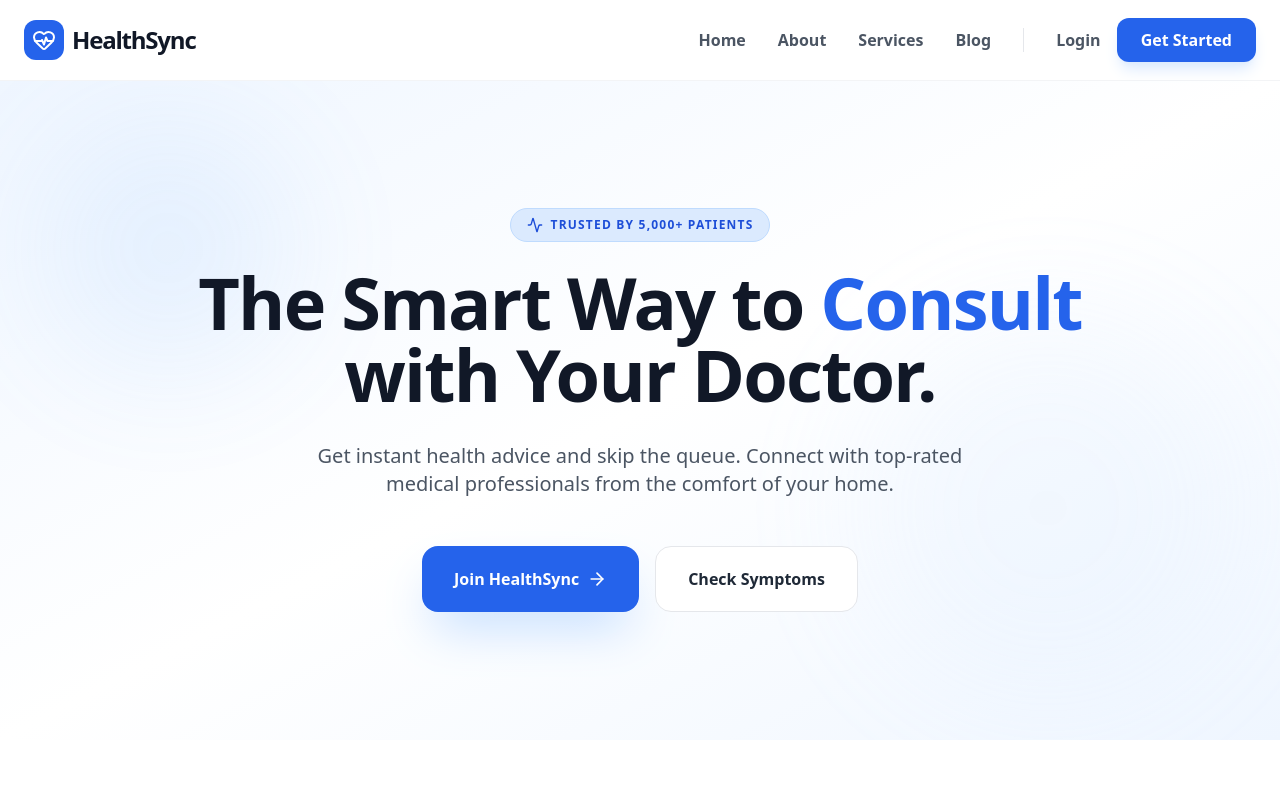
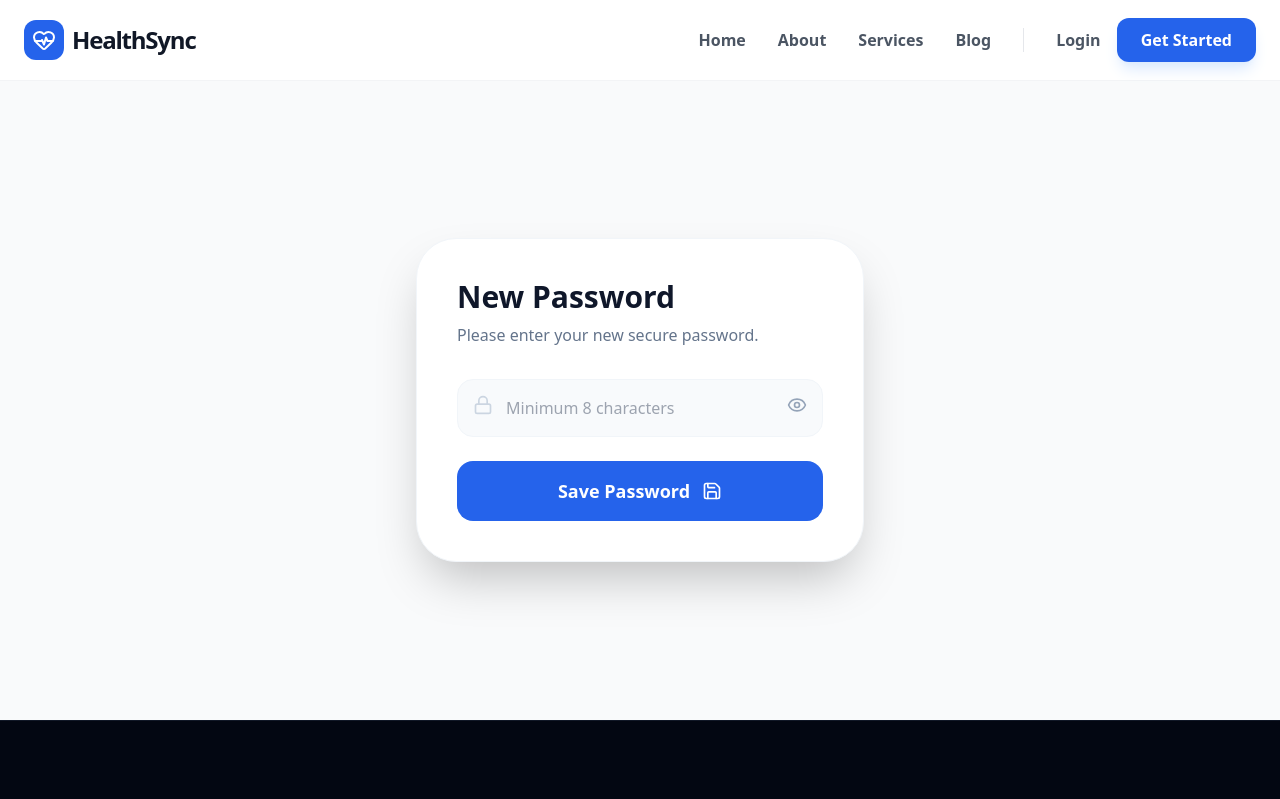
Before and after one commit to C6250hidex/health-advisory-system, a React (Vite) app in the folder client/: page /reset-password/1 in a window 1280 px wide. Before the commit this address led to /. Shown: the top 799 px of the page. Built offline with nearby package versions, Linux system fonts and the light colour scheme; no server answers.

Commit message:
made changes updated the admin dashboard

```diff
--- a/client/src/App.jsx
+++ b/client/src/App.jsx
@@ -23,6 +23,9 @@ import CreatePost from "./pages/CreatePost";
 import Privacy from "./pages/Privacy";
 import Terms from "./pages/Terms";
 import Chatbot from "./components/Chatbot";
+import ForgotPassword from "./pages/ForgotPassword";
+import ResetPassword from "./pages/ResetPassword";
+import VerifyEmail from "./pages/VerifyEmail";
 
 // DashboardGate: Decides which dashboard to show based on User Role and Verification Status
 const DashboardGate = () => {
@@ -92,6 +95,9 @@ function App() {
             <Route path="/create-post" element={<CreatePost />} />
             <Route path="/privacy" element={<Privacy />} />
             <Route path="/terms" element={<Terms />} />
+            <Route path="/forgot-password" element={<ForgotPassword />} />
+            <Route path="/reset-password/:token" element={<ResetPassword />} />
+            <Route path="/verify-email/:token" element={<VerifyEmail />} />
             {/* This single route handles all 3 dashboard types and verification checks */}
             <Route path="/dashboard" element={<DashboardGate />} />
 
--- a/client/src/pages/AdminDashboard.jsx
+++ b/client/src/pages/AdminDashboard.jsx
@@ -1,6 +1,7 @@
 import { useEffect, useState, useCallback } from "react";
 import api from "../services/api";
 import { Link } from "react-router-dom";
+import { useNavigate } from "react-router-dom";
 import {
   Users,
   Stethoscope,
@@ -23,6 +24,7 @@ import Modal from "../components/Modal";
 import toast from "react-hot-toast";
 
 const AdminDashboard = () => {
+  const navigate = useNavigate();
   const [stats, setStats] = useState({
     appointments: [],
     doctors: [],
--- a/client/src/pages/DoctorDashboard.jsx
+++ b/client/src/pages/DoctorDashboard.jsx
@@ -1,6 +1,7 @@
 import { useEffect, useState, useCallback } from "react";
 import api from "../services/api";
 import { Link } from "react-router-dom";
+import { useNavigate } from "react-router-dom";
 import {
   Calendar,
   Clock,
@@ -46,6 +47,7 @@ const getRealTimeLocation = () => {
 };
 
 const DoctorDashboard = () => {
+  const navigate = useNavigate();
   const [apps, setApps] = useState([]);
   const [myPosts, setMyPosts] = useState([]); // State for blog management
   const [loading, setLoading] = useState(false);
--- /dev/null
+++ b/client/src/pages/ForgotPassword.jsx
@@ -0,0 +1,63 @@
+import { useState } from "react";
+import api from "../services/api";
+import { Mail, ArrowLeft, Send } from "lucide-react";
+import { Link } from "react-router-dom";
+import toast from "react-hot-toast";
+
+const ForgotPassword = () => {
+  const [email, setEmail] = useState("");
+  const [loading, setLoading] = useState(false);
+
+  const handleSubmit = async (e) => {
+    e.preventDefault();
+    setLoading(true);
+    try {
+      await api.post("/auth/forgot-password", { email });
+      toast.success("Reset link sent! Check your inbox.");
+    } catch (err) {
+      toast.error(err.response?.data?.message || "Something went wrong.");
+    } finally {
+      setLoading(false);
+    }
+  };
+
+  return (
+    <div className="flex flex-col items-center justify-center min-h-[80vh] px-4 py-10">
+      <div className="w-full max-w-md bg-white p-8 rounded-[40px] shadow-2xl border border-gray-100">
+        <Link
+          to="/login"
+          className="inline-flex items-center gap-2 text-slate-400 hover:text-blue-600 mb-6 transition-colors text-sm font-bold uppercase tracking-widest"
+        >
+          <ArrowLeft size={16} /> Back to Login
+        </Link>
+        <h2 className="text-3xl font-black text-slate-900 mb-2">
+          Forgot Password?
+        </h2>
+        <p className="text-slate-500 mb-8 font-medium">
+          Enter your email and we'll send you a recovery link.
+        </p>
+
+        <form onSubmit={handleSubmit} className="space-y-6">
+          <div className="relative">
+            <Mail className="absolute left-4 top-4 text-slate-300" size={20} />
+            <input
+              type="email"
+              placeholder="Email Address"
+              className="w-full pl-12 p-4 bg-slate-50 border border-slate-100 rounded-2xl outline-none focus:ring-2 focus:ring-blue-600 font-medium"
+              onChange={(e) => setEmail(e.target.value)}
+              required
+            />
+          </div>
+          <button
+            disabled={loading}
+            className="w-full bg-blue-600 text-white p-4 rounded-2xl font-black text-lg shadow-xl shadow-blue-100 flex items-center justify-center gap-3 hover:bg-blue-700 disabled:opacity-50 transition-all"
+          >
+            {loading ? "Sending..." : "Send Reset Link"} <Send size={20} />
+          </button>
+        </form>
+      </div>
+    </div>
+  );
+};
+
+export default ForgotPassword;
--- /dev/null
+++ b/client/src/pages/ResetPassword.jsx
@@ -0,0 +1,67 @@
+import { useState } from "react";
+import { useParams, useNavigate } from "react-router-dom";
+import api from "../services/api";
+import { Lock, Eye, EyeOff, Save } from "lucide-react";
+import toast from "react-hot-toast";
+
+const ResetPassword = () => {
+  const { token } = useParams();
+  const navigate = useNavigate();
+  const [password, setPassword] = useState("");
+  const [showPassword, setShowPassword] = useState(false);
+  const [loading, setLoading] = useState(false);
+
+  const handleSubmit = async (e) => {
+    e.preventDefault();
+    setLoading(true);
+    try {
+      await api.post(`/auth/reset-password/${token}`, { password });
+      toast.success("Password updated! You can now log in.");
+      navigate("/login");
+    } catch (err) {
+      toast.error("Link expired or invalid.");
+    } finally {
+      setLoading(false);
+    }
+  };
+
+  return (
+    <div className="flex flex-col items-center justify-center min-h-[80vh] px-4">
+      <div className="w-full max-w-md bg-white p-10 rounded-[40px] shadow-2xl border border-slate-100">
+        <h2 className="text-3xl font-black text-slate-900 mb-2">
+          New Password
+        </h2>
+        <p className="text-slate-500 mb-8 font-medium">
+          Please enter your new secure password.
+        </p>
+
+        <form onSubmit={handleSubmit} className="space-y-6">
+          <div className="relative">
+            <Lock className="absolute left-4 top-4 text-slate-300" size={20} />
+            <input
+              type={showPassword ? "text" : "password"}
+              placeholder="Minimum 8 characters"
+              className="w-full pl-12 p-4 bg-slate-50 border border-slate-100 rounded-2xl outline-none focus:ring-2 focus:ring-blue-600 font-medium"
+              onChange={(e) => setPassword(e.target.value)}
+              required
+            />
+            <button
+              type="button"
+              onClick={() => setShowPassword(!showPassword)}
+              className="absolute right-4 top-4 text-slate-400"
+            >
+              {showPassword ? <EyeOff size={20} /> : <Eye size={20} />}
+            </button>
+          </div>
+          <button
+            disabled={loading}
+            className="w-full bg-blue-600 text-white p-4 rounded-2xl font-black text-lg flex items-center justify-center gap-3"
+          >
+            {loading ? "Updating..." : "Save Password"} <Save size={20} />
+          </button>
+        </form>
+      </div>
+    </div>
+  );
+};
+export default ResetPassword;
--- /dev/null
+++ b/client/src/pages/VerifyEmail.jsx
@@ -0,0 +1,69 @@
+import { useEffect, useState } from "react";
+import { useParams, Link } from "react-router-dom";
+import api from "../services/api";
+import { CheckCircle2, XCircle, Loader2 } from "lucide-react";
+
+const VerifyEmail = () => {
+  const { token } = useParams();
+  const [status, setStatus] = useState("loading"); // loading, success, error
+
+  useEffect(() => {
+    const verify = async () => {
+      try {
+        await api.get(`/auth/verify-email/${token}`);
+        setStatus("success");
+      } catch (err) {
+        setStatus("error");
+      }
+    };
+    verify();
+  }, [token]);
+
+  return (
+    <div className="flex flex-col items-center justify-center min-h-[80vh] text-center p-6">
+      {status === "loading" && (
+        <div className="space-y-4">
+          <Loader2 size={60} className="animate-spin text-blue-600 mx-auto" />
+          <h2 className="text-2xl font-bold text-slate-700">
+            Verifying your account...
+          </h2>
+        </div>
+      )}
+
+      {status === "success" && (
+        <div className="bg-white p-12 rounded-[50px] shadow-2xl border border-emerald-100 animate-in zoom-in duration-500">
+          <CheckCircle2 size={80} className="text-emerald-500 mx-auto mb-6" />
+          <h2 className="text-3xl font-black text-slate-900 mb-4">
+            Account Activated!
+          </h2>
+          <p className="text-slate-500 mb-10 max-w-xs mx-auto">
+            Your email has been successfully verified. You can now access all
+            HealthSync features.
+          </p>
+          <Link
+            to="/login"
+            className="bg-blue-600 text-white px-10 py-4 rounded-2xl font-black shadow-lg"
+          >
+            Login to Dashboard
+          </Link>
+        </div>
+      )}
+
+      {status === "error" && (
+        <div className="bg-white p-12 rounded-[50px] shadow-2xl border border-red-100">
+          <XCircle size={80} className="text-red-500 mx-auto mb-6" />
+          <h2 className="text-3xl font-black text-slate-900 mb-4">
+            Verification Failed
+          </h2>
+          <p className="text-slate-500 mb-10 max-w-xs mx-auto">
+            The link is invalid or has already been used.
+          </p>
+          <Link to="/register" className="text-blue-600 font-bold underline">
+            Try registering again
+          </Link>
+        </div>
+      )}
+    </div>
+  );
+};
+export default VerifyEmail;
```
Also changed, not shown: 2 other files (tests, documents, lock files or other folders).
